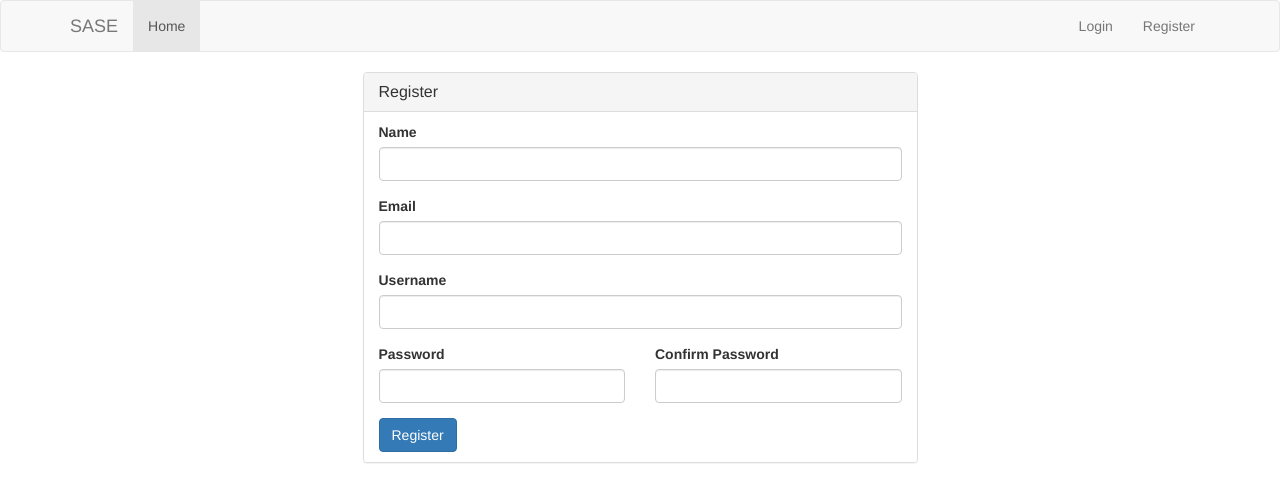
After one commit to saseumn/website, a Flask app: template templates/users/register.j2 in a window 1280 px wide. The commit adds this page. Shown: the top 502 px of the page. Run offline with Flask 2, Linux system fonts and the light colour scheme; the template is opened without the code that fills it: values that come from a table or form of the project are taken from there, others are empty; some libraries are stand-ins or nearby versions.

Commit message:
Registration/login system.

```diff
--- a/main.py
+++ b/main.py
@@ -2,6 +2,9 @@ from flask import Flask
 
 from config import Config
 from ext import login_manager
+from models import db
+import logging
+import sys
 
 
 def make_app(config=None):
@@ -15,6 +18,7 @@ def make_app(config=None):
     app.config.from_object(config)
 
     # Initialize
+    db.init_app(app)
     login_manager.init_app(app)
 
     # Register endpoints.
--- a/models.py
+++ b/models.py
@@ -1,3 +1,5 @@
+from datetime import datetime
+
 from flask_sqlalchemy import SQLAlchemy
 from passlib.hash import bcrypt
 from sqlalchemy.ext.hybrid import hybrid_property
@@ -11,10 +13,13 @@ class User(db.Model):
     __tablename__ = "users"
 
     id = db.Column(db.Integer, primary_key=True)
+    name = db.Column(db.Unicode(32))
+    username = db.Column(db.String(16), unique=True, index=True)
     admin = db.Column(db.Boolean, default=False)
     email = db.Column(db.String(256), unique=True, index=True)
     email_verified = db.Column(db.Boolean)
     email_verification_token = db.Column(db.String(256), index=True)
+    _register_time = db.Column("register_time", db.DateTime, default=datetime.now)
     _password = db.Column("password", db.String(256))
 
     @hybrid_property
--- a/requirements.txt
+++ b/requirements.txt
@@ -1,3 +1,4 @@
+bcrypt
 flask
 flask-login
 flask-migrate
--- a/templates/layout.j2
+++ b/templates/layout.j2
@@ -34,6 +34,7 @@
             {% else %}
                 <ul class="nav navbar-nav navbar-right">
                     <li><a href="{{ url_for("users.login") }}">Login</a></li>
+                    <li><a href="{{ url_for("users.register") }}">Register</a></li>
                 </ul>
             {% endif %}
         </div>
--- a/templates/users/login.j2
+++ b/templates/users/login.j2
@@ -1,4 +1,4 @@
-{% from "templates.j2" import render_field, render_generic_field %}
+{% from "templates.j2" import flashes, render_field, render_generic_field %}
 {% extends "layout.j2" %}
 {% block title %}Login{% endblock %}
 
@@ -14,6 +14,7 @@
                         <div class="list-group">
                             <div class="list-group-item">
                                 <form method="POST">
+                                    {{ flashes() }}
                                     {{ login_form.csrf_token }}
                                     <fieldset>
                                         {{ render_field(login_form.username) }}
--- /dev/null
+++ b/templates/users/register.j2
@@ -0,0 +1,41 @@
+{% from "templates.j2" import flashes, render_field, render_generic_field %}
+{% extends "layout.j2" %}
+{% block title %}Register{% endblock %}
+
+{% block content %}
+    <div class="section">
+        <div class="container">
+            <div class="row">
+                <div class="col-md-6 col-md-offset-3 col-sm-10 col-sm-offset-1">
+                    <div class="panel panel-default">
+                        <div class="panel-heading">
+                            <h2 class="panel-title">Register</h2>
+                        </div>
+                        <div class="list-group">
+                            <div class="list-group-item">
+                                {{ flashes() }}
+                                <form method="POST">
+                                    {{ register_form.csrf_token }}
+                                    <fieldset>
+                                        {{ render_field(register_form.name) }}
+                                        {{ render_field(register_form.email) }}
+                                        {{ render_field(register_form.username) }}
+                                        <div class="row">
+                                            <div class="col-md-6">
+                                                {{ render_field(register_form.password) }}
+                                            </div>
+                                            <div class="col-md-6">
+                                                {{ render_field(register_form.confirm_password) }}
+                                            </div>
+                                        </div>
+                                    </fieldset>
+                                    {{ register_form.submit(class_="btn btn-primary") }}
+                                </form>
+                            </div>
+                        </div>
+                    </div>
+                </div>
+            </div>
+        </div>
+    </div>
+{% endblock %}
--- a/views/users.py
+++ b/views/users.py
@@ -1,31 +1,54 @@
-from flask import Blueprint, render_template
-from flask_login import current_user
+"""
+    users.py
+    ~~~~~~~~
+
+    Responsible for all user-related endpoints.
+"""
+
+import string
+
+from flask import Blueprint, flash, redirect, render_template, url_for
+from flask_login import current_user, login_user, logout_user
 from flask_wtf import FlaskForm
+from sqlalchemy import func
 from wtforms import ValidationError
 from wtforms.fields import (BooleanField, PasswordField, StringField,
                             SubmitField)
-from wtforms.validators import InputRequired
+from wtforms.validators import Email, EqualTo, InputRequired, Length
 
-from models import User
-from util import get_redirect_target
+from models import User, db
+from util import (VALID_USERNAME, get_redirect_target, random_string,
+                  redirect_back, send_email)
 
 blueprint = Blueprint("users", __name__, template_folder="templates")
+email_template = """
+Hello, $username!
+
+You recently created an account with SASE UMN using this email. To prove you're
+legit, please click on the following link (or copy-paste it into your browser
+your email client didn't render a link).
+
+$link
+
+Thanks!
+SASE UMN Webmasters
+"""
 
 
 @blueprint.route("/login", methods=["GET", "POST"])
 def login():
     redirect_to = get_redirect_target()
     if current_user.is_authenticated:
-        return redirect_back("users.profile")
+        return redirect_back("base.index")
     login_form = LoginForm(remember=True)
     if login_form.validate_on_submit():
         user = login_form.get_user()
-        if not user.admin and (get_require_email_verification() and not user.email_verified):
+        if not user.admin and not user.email_verified:
             flash("You haven't activated your account yet! Check your email for an activation email.", "danger")
             return redirect(url_for("users.login"))
         login_user(user)
         flash("Successfully logged in!", "success")
-        return redirect_back("users.profile")
+        return redirect_back("base.index")
     return render_template("users/login.j2", login_form=login_form, next=redirect_to)
 
 
@@ -40,20 +63,13 @@ def logout():
 def register():
     register_form = RegisterForm(prefix="register")
     if register_form.validate_on_submit():
-        send_email = True  # TODO
         new_user = register_user(register_form.name.data,
                                  register_form.email.data,
                                  register_form.username.data,
                                  register_form.password.data,
-                                 int(register_form.level.data),
-                                 send_email=send_email, admin=False)
-
-        if send_email:
-            flash("Check your email for an activation link.", "info")
-            return redirect(url_for("users.login"))
-
-        login_user(new_user)
-        return redirect(url_for("users.profile"))
+                                 admin=False)
+        flash("Check your email for an activation link.", "info")
+        return redirect(url_for("users.login"))
     return render_template("users/register.j2", register_form=register_form)
 
 
@@ -61,16 +77,38 @@ def register():
 def forgot():
     return "Forgot"
 
+@blueprint.route("/profile")
+def profile():
+    return "Profile"
 
-def register_user(name, email, username, password, level, admin=False, send_email=True, **kwargs):
+
+@blueprint.route("/verify/<token>")
+def verify(token):
+    user = User.query.filter_by(email_verification_token=token).first()
+    if user:
+        if user.email_verified:
+            flash("Email is already verified.", "info")
+            return redirect(url_for("base.index"))
+        if user.email_verification_token == token:
+            user.email_verified = True
+            flash("Email has been verified!", "success")
+            db.session.add(user)
+            db.session.commit()
+            login_user(user)
+            return redirect(url_for("base.index"))
+
+    flash("Invalid token.", "danger")
+    return redirect(url_for("users.login"))
+
+
+def register_user(name, email, username, password, admin=False, **kwargs):
     new_user = User(name=name, username=username, password=password, email=email, admin=admin)
 
     for key, value in kwargs.items():
         setattr(new_user, key, value)
     code = random_string()
     new_user.email_verification_token = code
-    if send_email:
-        send_verification_email(username, email, url_for("users.verify", token=code, _external=True))
+    send_verification_email(username, email, url_for("users.verify", token=code, _external=True))
     db.session.add(new_user)
     db.session.commit()
 
@@ -78,20 +116,12 @@ def register_user(name, email, username, password, level, admin=False, send_emai
 
 
 def send_verification_email(username, email, link):
-    subject = "[ACTION REQUIRED] Email Verification - {}".format(ctf_name)
-    body = string.Template(Config.get("email_body")).substitute(
-        ctf_name=ctf_name,
+    subject = "[ACTION REQUIRED] Email Verification for SASE Account."
+    body = string.Template(email_template).substitute(
         link=link,
         username=username,
     )
-    response = send_email(email, subject, body)
-    if response.status_code != 200:
-        raise Exception("Failed: {}".format(response.text))
-    response = response.json()
-    if "Queued" in response["message"]:
-        return True
-    else:
-        raise Exception(response["message"])
+    send_email(email, subject, body)
 
 
 class LoginForm(FlaskForm):
@@ -114,3 +144,22 @@ class LoginForm(FlaskForm):
             return
         if not user.check_password(field.data):
             raise ValidationError("Check your password again.")
+
+
+class RegisterForm(FlaskForm):
+    name = StringField("Name", validators=[InputRequired("Please enter a name.")])
+    username = StringField("Username", validators=[InputRequired("Please enter a username."), Length(3, 24, "Your username must be between 3 and 24 characters long.")])
+    email = StringField("Email", validators=[InputRequired("Please enter an email."), Email("Please enter a valid email.")])
+    password = PasswordField("Password", validators=[InputRequired("Please enter a password.")])
+    confirm_password = PasswordField("Confirm Password", validators=[InputRequired("Please confirm your password."), EqualTo("password", "Please enter the same password.")])
+    submit = SubmitField("Register")
+
+    def validate_username(self, field):
+        if not VALID_USERNAME.match(field.data):
+            raise ValidationError("Username must be contain letters, numbers, or _, and not start with a number.")
+        if User.query.filter(func.lower(User.username) == field.data.lower()).count():
+            raise ValidationError("Username is taken.")
+
+    def validate_email(self, field):
+        if User.query.filter(func.lower(User.email) == field.data.lower()).count():
+            raise ValidationError("Email is taken.")
```
Also changed, not shown: config.py (+12 -1 lines), migrations/versions/d5a5f84dcac4_.py (added, +36 -0 lines), util.py (+35 -1 lines), 2 other files.
